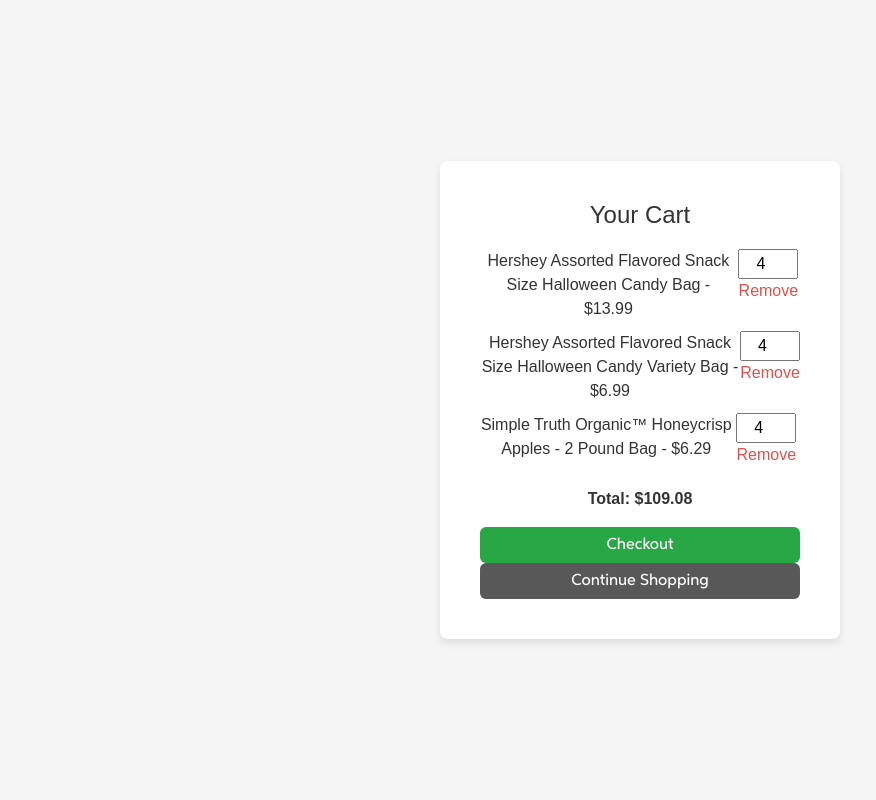
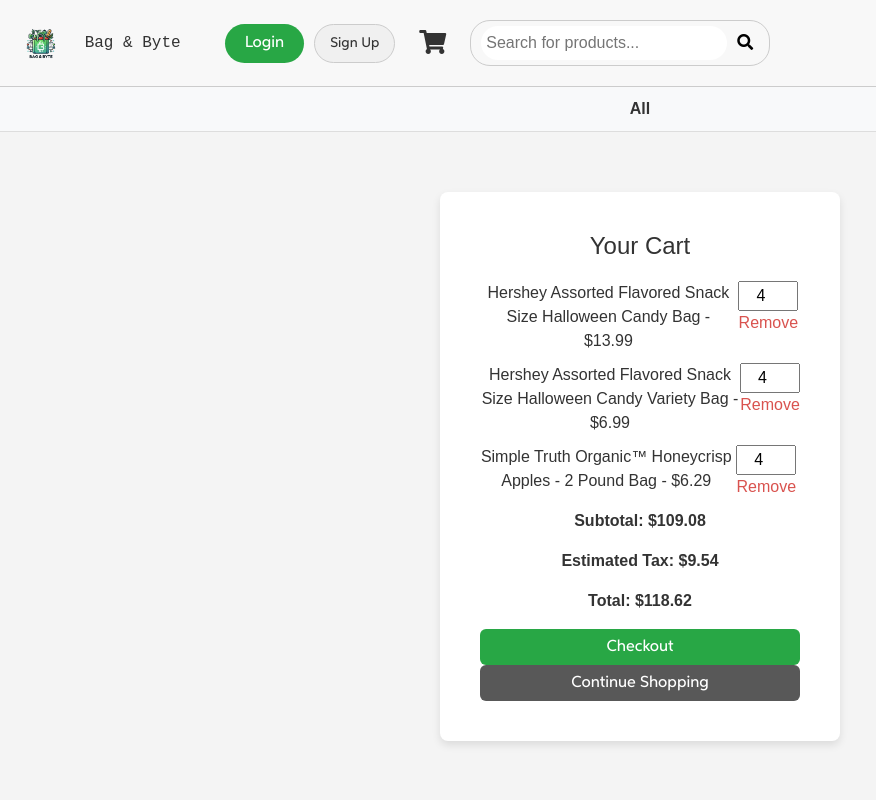
Before and after one commit to Sammedina523/Bag-and-Byte, a Flask app: page /cart in a window 1280 px wide. Shown: the whole page, without its empty margins (0-876 px from the left). Run offline with Flask 3, Linux system fonts and the light colour scheme; a user stored in the database is signed in; data comes from the database, SQL or seed files in the repository; both versions use the stored data as it was after the commit; parts of the project's set-up code (start-up, migrations or seed data) failed here and were passed over.

Commit message:
added header and tax for cart

```diff
--- a/templates/cart.html
+++ b/templates/cart.html
@@ -9,14 +9,15 @@
     <style>
         body {
             font-family: Arial, sans-serif;
-            display: flex;
-            justify-content: center;
-            align-items: center;
-            height: 100vh;
             margin: 0;
-            background-color: #f5f5f5;
             color: #333;
         }
+
+
+        .header {
+            padding: 10px 0;
+        }
+
 
         .cart-container {
             text-align: center;
@@ -25,12 +26,15 @@
             border-radius: 8px;
             box-shadow: 0 4px 8px rgba(0, 0, 0, 0.1);
             width: 400px;
+            margin: 60px auto 0; /* Add top margin to place it below the header */
         }
+
 
         .cart-container h1 {
             font-size: 24px;
             margin-bottom: 20px;
         }
+
 
         .cart-item {
             display: flex;
@@ -39,24 +43,31 @@
             font-size: 16px;
         }
 
+
         .cart-item input[type="number"] {
             width: 60px;
             text-align: center;
         }
+
 
         .cart-item .remove-button {
             color: #d9534f;
             cursor: pointer;
         }
 
+
         .cart-item .remove-button:hover {
             text-decoration: underline;
         }
 
-        .total-price {
+
+        .total-price,
+        .tax-amount,
+        .final-total {
             font-weight: bold;
-            margin-top: 20px;
+            margin-top: 10px;
         }
+
 
         .empty-message {
             font-size: 18px;
@@ -64,10 +75,12 @@
             margin-bottom: 10px;
         }
 
+
         .browse-message {
             color: #888;
             margin-bottom: 20px;
         }
+
 
         .browse-button {
             background-color: #28a745;
@@ -80,8 +93,32 @@
             text-decoration: none;
         }
 
+
         .browse-button:hover {
             background-color: #218838;
+        }
+
+
+        /* Category bar styling */
+        .category-bar {
+            background-color: #f8f9fa;
+            padding: 10px 0;
+            text-align: center;
+            border-bottom: 1px solid #ddd;
+        }
+
+
+        .category-bar a {
+            margin: 0 15px;
+            color: #333;
+            font-size: 1em;
+            text-decoration: none;
+            font-weight: bold;
+        }
+
+
+        .category-bar a.active {
+            color: #28a745;
         }
     </style>
     <script>
@@ -96,6 +133,7 @@
             location.reload();    // Reload to update the cart view
         }
 
+
         async function removeFromCart(name) {
             const response = await fetch('/remove_from_cart', {
                 method: 'POST',
@@ -109,6 +147,59 @@
     </script>
 </head>
 <body>
+
+
+    <header>
+        <div class="header">
+            <div class="row align-items-center">
+                <div class="col-auto">
+                    <div class="logo">
+                        <a href="{{ url_for('index') }}">
+                            <img src="{{ url_for('static', filename='logo.png') }}" alt="Logo">
+                        </a>
+                    </div>
+                </div>
+                <div class="col-auto">
+                    <div class="logo-text">Bag & Byte</div>
+                </div>
+                <div class="col-auto ms-auto">
+                    <div class="login-signup">
+                        <a href="{{ url_for('login') }}">
+                            <button class="login-btn">Login</button>
+                        </a>
+                        <a href="{{ url_for('register') }}">
+                            <button class="signup-btn">Sign Up</button>
+                        </a>
+                    </div>
+                </div>
+                <div class="col-auto">
+                    <a href="{{ url_for('cart') }}" style="font-size: 24px; color: inherit;">
+                        <i class="fas fa-shopping-cart"></i>
+                    </a>
+                </div>
+                <!-- Search Bar Container -->
+                <div class="col-auto">
+                    <form class="search-bar" action="{{ url_for('search') }}" method="GET">
+                        <input type="text" name="query" placeholder="Search for products..." aria-label="Search" required>
+                        <button type="submit"><i class="fas fa-search"></i></button>
+                    </form>
+                </div>
+            </div>
+        </div>
+    </header>
+
+
+
+    <!-- Category bar -->
+    <nav class="category-bar">
+        <a href="{{ url_for('index') }}" class="{{ 'active' if current_category == 'All' else '' }}">All</a>
+        {% for category in categories %}
+            <a href="{{ url_for('index', category=category) }}" class="{{ 'active' if current_category == category else '' }}">{{ category }}</a>
+        {% endfor %}
+    </nav>
+
+
+
     <div class="cart-container" id="cart-container">
         <h1>Your Cart</h1>
 
@@ -125,8 +216,18 @@
                     </div>
                 {% endfor %}
             </div>
-            <p class="total-price">Total: ${{ total_price }}</p>
-            <a href="{{ url_for('checkout') }}"><button class="btn btn-primary w-100">Checkout</button></a>
+            <!-- Calculate and display tax and final total -->
+            {% set tax_rate = 0.0875 %}
+            {% set tax_amount = total_price * tax_rate %}
+            {% set final_total = total_price + tax_amount %}
+
+
+            <p class="total-price">Subtotal: ${{ '%.2f' % total_price }}</p>
+            <p class="tax-amount">Estimated Tax: ${{ '%.2f' % tax_amount }}</p>
+            <p class="final-total">Total: ${{ '%.2f' % final_total }}</p>
+
+
+            <a href="{{ url_for('account') }}"><button class="btn btn-primary w-100">Checkout</button></a>
             <a href="{{ url_for('profile') }}"><button class="btn btn-secondary w-100">Continue Shopping</button></a>
         {% else %}
             <!-- Empty cart layout -->
```
Also changed, not shown: users.db.
